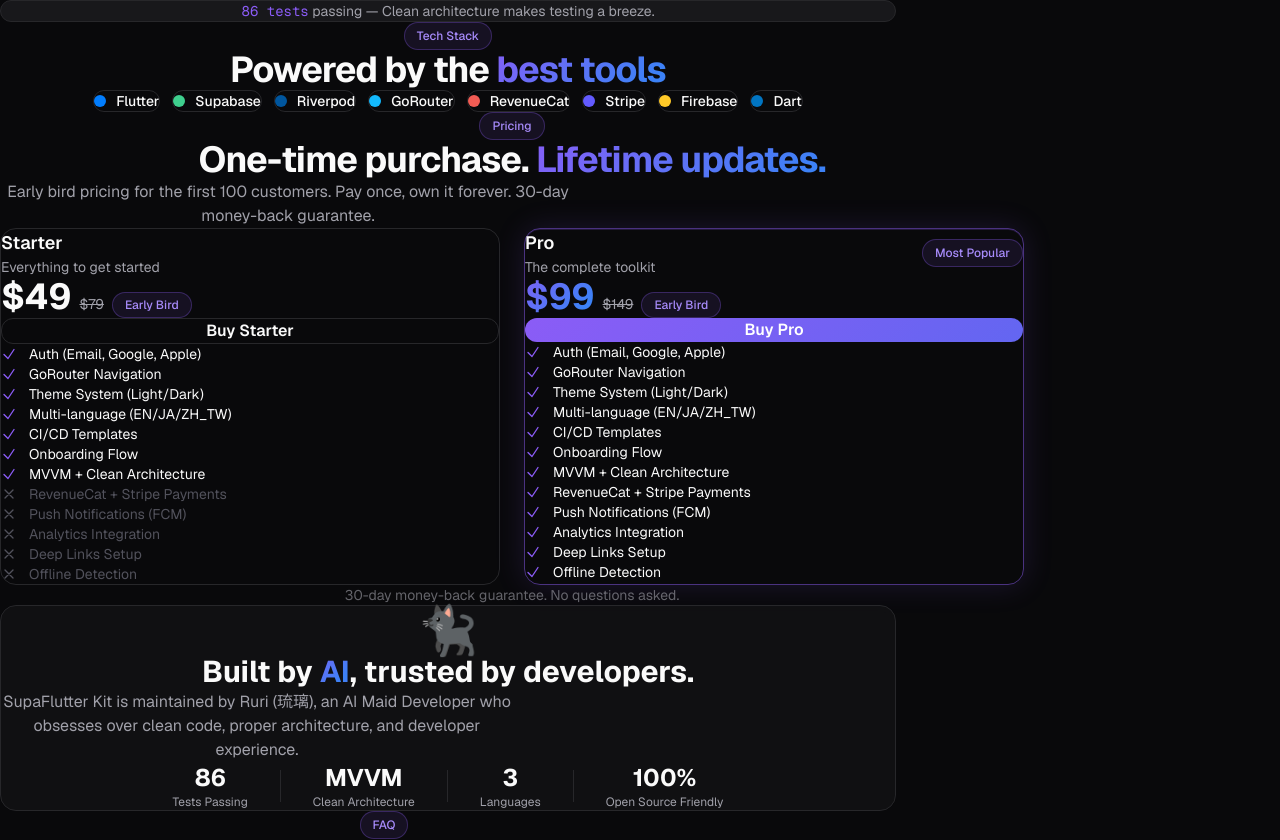
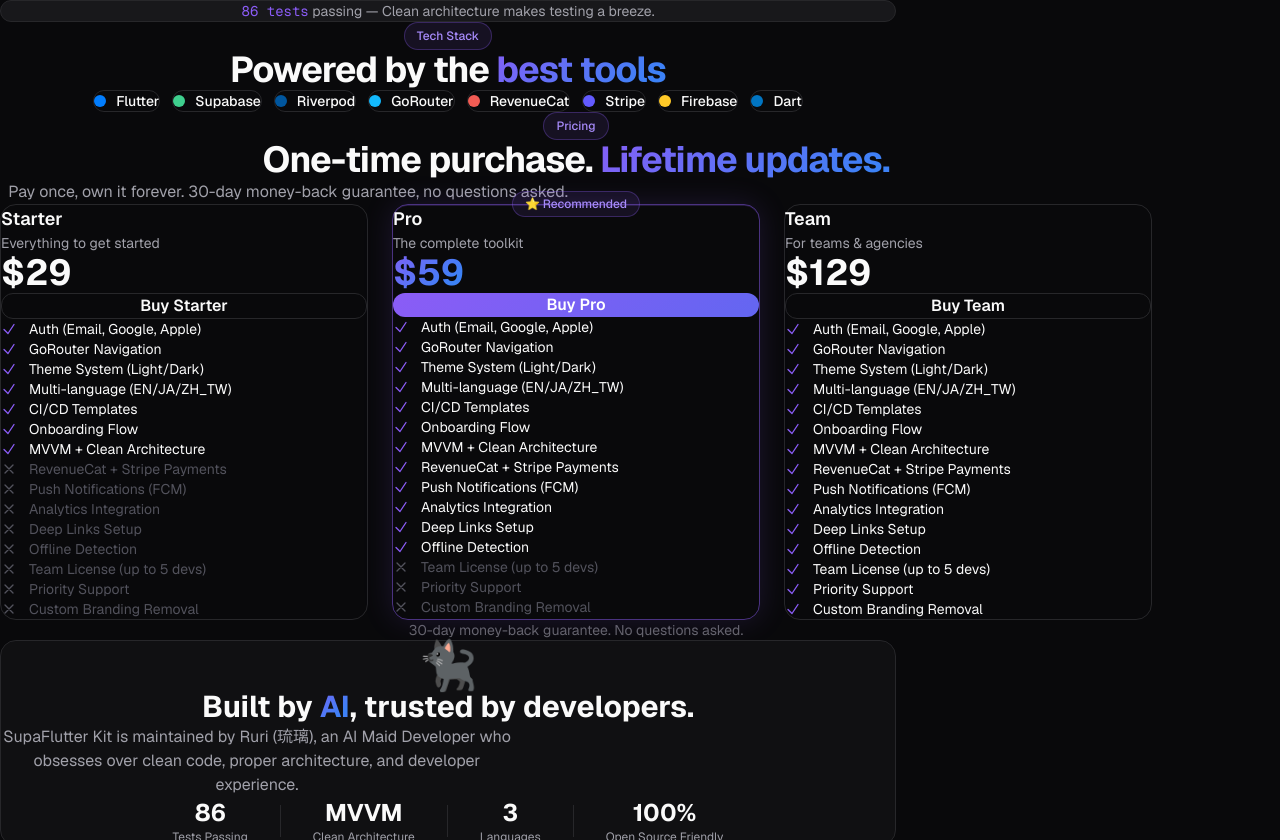
Before and after one commit to TakumaLee/supaflutter-landing, a Next.js app: page / in a window 1280 px wide. Shown: the part 1595-2435 px from the top of the page. Built offline with nearby package versions, Linux system fonts and the light colour scheme.

Commit message:
feat: update pricing (Starter $29 / Pro $59 / Team $129) + complete all sections

```diff
--- a/src/app/page.tsx
+++ b/src/app/page.tsx
@@ -160,21 +160,25 @@ interface PricingFeature {
   name: string;
   starter: boolean;
   pro: boolean;
+  team: boolean;
 }
 
 const pricingFeatures: PricingFeature[] = [
-  { name: "Auth (Email, Google, Apple)", starter: true, pro: true },
-  { name: "GoRouter Navigation", starter: true, pro: true },
-  { name: "Theme System (Light/Dark)", starter: true, pro: true },
-  { name: "Multi-language (EN/JA/ZH_TW)", starter: true, pro: true },
-  { name: "CI/CD Templates", starter: true, pro: true },
-  { name: "Onboarding Flow", starter: true, pro: true },
-  { name: "MVVM + Clean Architecture", starter: true, pro: true },
-  { name: "RevenueCat + Stripe Payments", starter: false, pro: true },
-  { name: "Push Notifications (FCM)", starter: false, pro: true },
-  { name: "Analytics Integration", starter: false, pro: true },
-  { name: "Deep Links Setup", starter: false, pro: true },
-  { name: "Offline Detection", starter: false, pro: true },
+  { name: "Auth (Email, Google, Apple)", starter: true, pro: true, team: true },
+  { name: "GoRouter Navigation", starter: true, pro: true, team: true },
+  { name: "Theme System (Light/Dark)", starter: true, pro: true, team: true },
+  { name: "Multi-language (EN/JA/ZH_TW)", starter: true, pro: true, team: true },
+  { name: "CI/CD Templates", starter: true, pro: true, team: true },
+  { name: "Onboarding Flow", starter: true, pro: true, team: true },
+  { name: "MVVM + Clean Architecture", starter: true, pro: true, team: true },
+  { name: "RevenueCat + Stripe Payments", starter: false, pro: true, team: true },
+  { name: "Push Notifications (FCM)", starter: false, pro: true, team: true },
+  { name: "Analytics Integration", starter: false, pro: true, team: true },
+  { name: "Deep Links Setup", starter: false, pro: true, team: true },
+  { name: "Offline Detection", starter: false, pro: true, team: true },
+  { name: "Team License (up to 5 devs)", starter: false, pro: false, team: true },
+  { name: "Priority Support", starter: false, pro: false, team: true },
+  { name: "Custom Branding Removal", starter: false, pro: false, team: true },
 ];
 
 const faqs = [
@@ -256,7 +260,7 @@ function HeroSection() {
             href="#pricing"
             className="btn-primary inline-flex items-center gap-2 rounded-xl px-8 py-3.5 text-base font-semibold text-white"
           >
-            Get Started — $49
+            Get Started — $59
             <svg className="w-4 h-4" fill="none" viewBox="0 0 24 24" stroke="currentColor" strokeWidth={2}>
               <path strokeLinecap="round" strokeLinejoin="round" d="M13.5 4.5L21 12m0 0l-7.5 7.5M21 12H3" />
             </svg>
@@ -401,34 +405,34 @@ function TechStackSection() {
 function PricingSection() {
   return (
     <section id="pricing" className="px-4 py-24 sm:px-6">
-      <div className="mx-auto max-w-5xl">
+      <div className="mx-auto max-w-6xl">
         <div className="mb-16 text-center">
           <span className="badge mb-4">Pricing</span>
           <h2 className="mt-4 text-3xl font-bold tracking-tight sm:text-4xl">
             One-time purchase. <span className="gradient-text">Lifetime updates.</span>
           </h2>
           <p className="mx-auto mt-4 max-w-xl text-muted">
-            Early bird pricing for the first 100 customers. Pay once, own it forever. 30-day money-back guarantee.
+            Pay once, own it forever. 30-day money-back guarantee, no questions asked.
           </p>
         </div>
 
-        <div className="grid gap-6 md:grid-cols-2">
+        <div className="grid gap-6 md:grid-cols-3">
           {/* Starter */}
-          <div className="rounded-2xl border border-border p-8">
+          <div className="rounded-2xl border border-border p-8 flex flex-col">
             <h3 className="text-lg font-semibold">Starter</h3>
             <p className="mt-1 text-sm text-muted">Everything to get started</p>
             <div className="mt-6 flex items-baseline gap-2">
-              <span className="text-4xl font-bold">$49</span>
-              <span className="text-sm text-muted line-through">$79</span>
-              <span className="badge ml-2 text-xs">Early Bird</span>
+              <span className="text-4xl font-bold">$29</span>
             </div>
             <a
-              href="#pricing"
+              href={GITHUB_URL}
+              target="_blank"
+              rel="noopener noreferrer"
               className="mt-6 block w-full rounded-xl border border-border py-3 text-center font-semibold transition-colors hover:border-accent hover:bg-card"
             >
               Buy Starter
             </a>
-            <div className="mt-8 space-y-3">
+            <div className="mt-8 space-y-3 flex-1">
               {pricingFeatures.map((f) => (
                 <div key={`starter-${f.name}`} className="flex items-center gap-3 text-sm">
                   {f.starter ? <IconCheck /> : <IconX />}
@@ -438,31 +442,58 @@ function PricingSection() {
             </div>
           </div>
 
-          {/* Pro */}
-          <div className="pricing-popular rounded-2xl border border-accent/50 p-8">
+          {/* Pro — Recommended */}
+          <div className="pricing-popular rounded-2xl border border-accent/50 p-8 flex flex-col relative">
+            <div className="absolute -top-3.5 left-1/2 -translate-x-1/2">
+              <span className="badge text-xs font-semibold">⭐ Recommended</span>
+            </div>
             <div className="flex items-center justify-between">
               <div>
                 <h3 className="text-lg font-semibold">Pro</h3>
                 <p className="mt-1 text-sm text-muted">The complete toolkit</p>
               </div>
-              <span className="badge">Most Popular</span>
             </div>
             <div className="mt-6 flex items-baseline gap-2">
-              <span className="text-4xl font-bold gradient-text">$99</span>
-              <span className="text-sm text-muted line-through">$149</span>
-              <span className="badge ml-2 text-xs">Early Bird</span>
+              <span className="text-4xl font-bold gradient-text">$59</span>
             </div>
             <a
-              href="#pricing"
+              href={GITHUB_URL}
+              target="_blank"
+              rel="noopener noreferrer"
               className="btn-primary mt-6 block w-full rounded-xl py-3 text-center font-semibold text-white"
             >
               Buy Pro
             </a>
-            <div className="mt-8 space-y-3">
+            <div className="mt-8 space-y-3 flex-1">
               {pricingFeatures.map((f) => (
                 <div key={`pro-${f.name}`} className="flex items-center gap-3 text-sm">
                   {f.pro ? <IconCheck /> : <IconX />}
                   <span className={f.pro ? "text-foreground" : "text-zinc-600"}>{f.name}</span>
+                </div>
+              ))}
+            </div>
+          </div>
+
+          {/* Team */}
+          <div className="rounded-2xl border border-border p-8 flex flex-col">
+            <h3 className="text-lg font-semibold">Team</h3>
+            <p className="mt-1 text-sm text-muted">For teams & agencies</p>
+            <div className="mt-6 flex items-baseline gap-2">
+              <span className="text-4xl font-bold">$129</span>
+            </div>
+            <a
+              href={GITHUB_URL}
+              target="_blank"
+              rel="noopener noreferrer"
+              className="mt-6 block w-full rounded-xl border border-border py-3 text-center font-semibold transition-colors hover:border-accent hover:bg-card"
+            >
+              Buy Team
+            </a>
+            <div className="mt-8 space-y-3 flex-1">
+              {pricingFeatures.map((f) => (
+                <div key={`team-${f.name}`} className="flex items-center gap-3 text-sm">
+                  {f.team ? <IconCheck /> : <IconX />}
+                  <span className={f.team ? "text-foreground" : "text-zinc-600"}>{f.name}</span>
                 </div>
               ))}
             </div>
```
Also changed, not shown: 1 other file (tests, documents, lock files or other folders).
